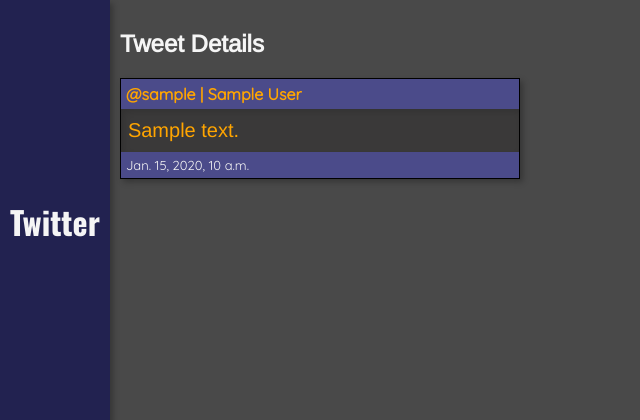
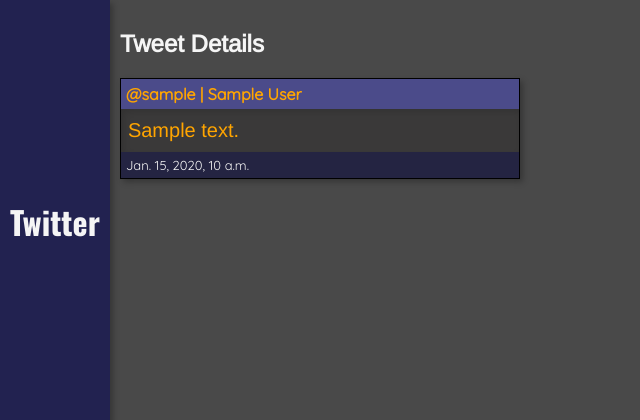
Before and after one commit to jeffsimp88/twitterclone, a Django app: page /tweet/1/ in a window 1280 px wide. Shown: the top 420 px of the page, without its empty margins (0-640 px from the left). Run offline with Django 3.2, Linux system fonts and the light colour scheme; tables that the repository leaves empty hold one stand-in row (values such as "Sample post").

Commit message:
Updated some styling

```diff
--- a/static/css/style.css
+++ b/static/css/style.css
@@ -97,7 +97,7 @@ summary{
     display: flex;
     flex-direction: row;
     justify-content: space-between;
-    background-color: rgb(75, 75, 138);
+    background-color: rgb(36, 36, 66);
     padding: 5px;
     font-size: 13px;
     text-align: right;
```
